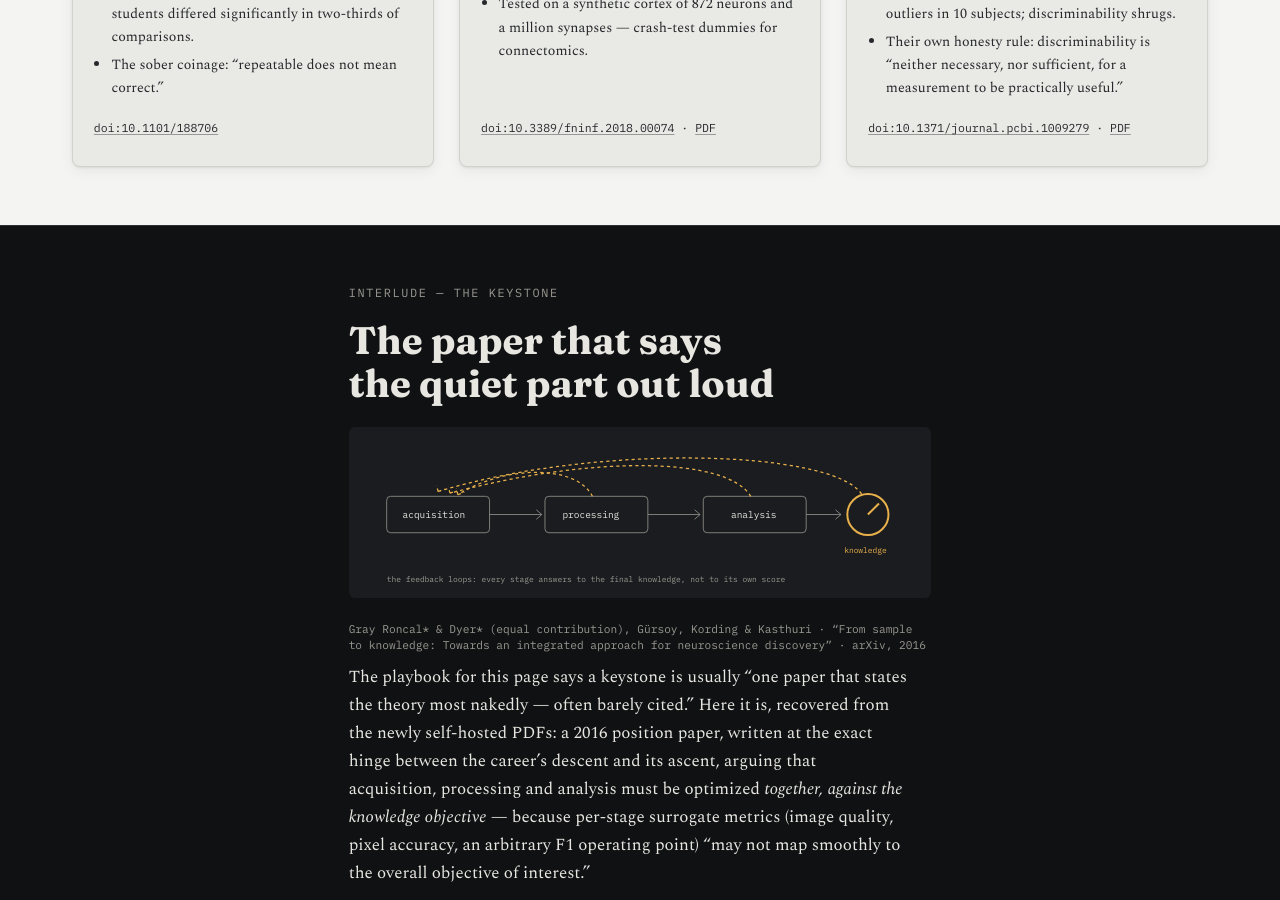
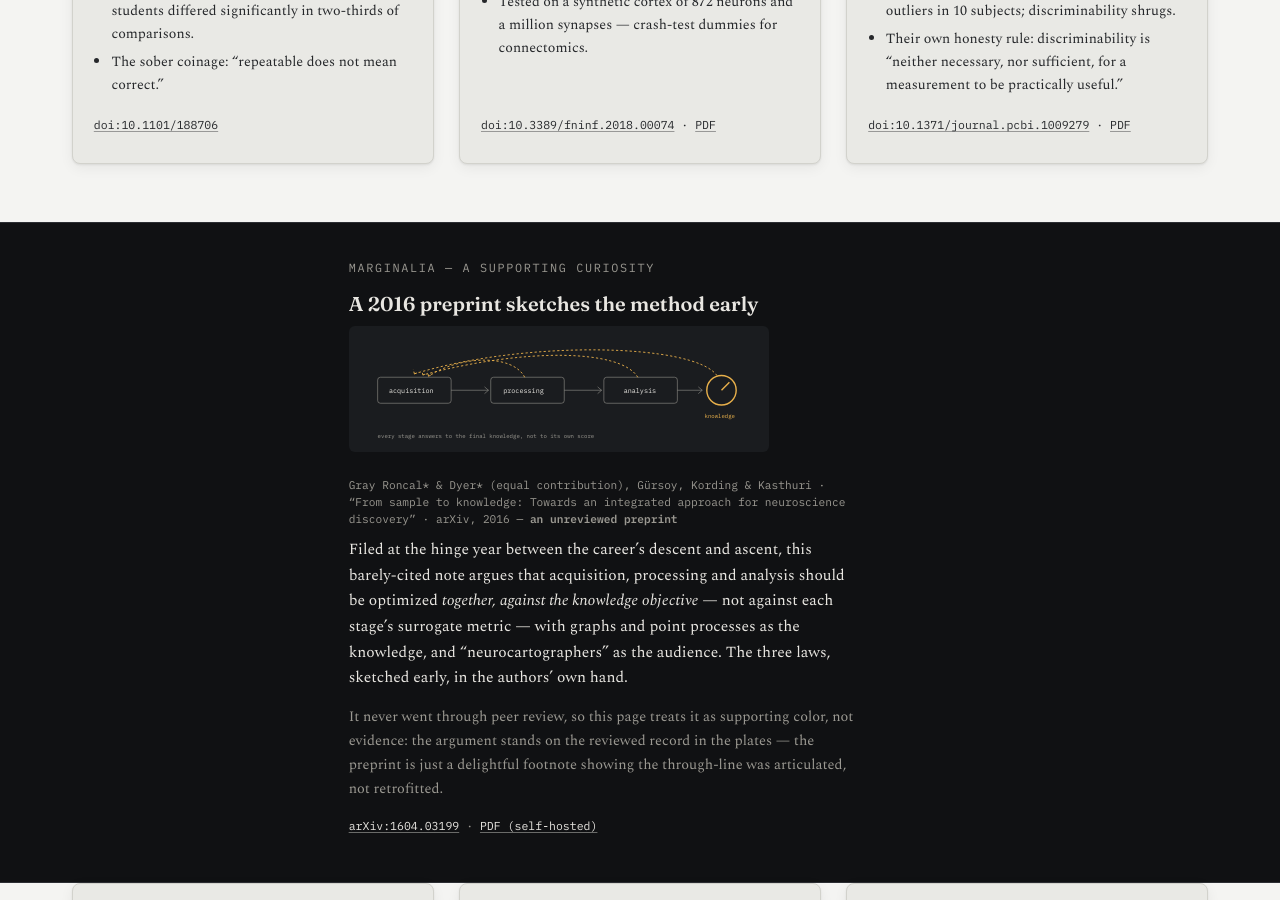
Before and after one commit to wrgr/me, a Jekyll site: the page unified-theory/index.html, which Jekyll copies as it is, in a window 1280 px wide and 900 px high, scrolled down 12472 px. Built offline with Jekyll 4.4.1, drawn with Linux system fonts in a browser that asks for light colours; some of the changed text lies outside the part shown.

Commit message:
Demote the 2016 preprint from keystone to supporting aside
'From sample to knowledge' is an unreviewed arXiv preprint, so it can't
carry the argument. The full-width keystone interlude becomes a compact
'Marginalia — a supporting curiosity' aside that labels it as an
unreviewed preprint, states plainly that the laws stand on the reviewed
record, and keeps it only as evidence the through-line was articulated,
not retrofitted. The theory section, Act II, and the graph node's
description are softened to match.

Co-Authored-By: Claude Fable 5 <noreply@anthropic.com>
Claude-Session: https://claude.ai/code/session_01YUbUZwySuWEbLynAFQj5fV

```diff
--- a/unified-theory/data/graph.json
+++ b/unified-theory/data/graph.json
@@ -397,7 +397,7 @@
    "doi": "10.48550/arXiv.1604.03199",
    "url": "https://arxiv.org/abs/1604.03199",
    "pdf": "https://will.grayroncal.com/assets/pdf/papers/GrayRoncal_2016f.pdf",
-   "plain": "The keystone: a barely-cited 2016 position paper that states the whole method — optimize the entire pipeline, acquisition to analysis, against the knowledge you actually want, not against each stage’s surrogate metric. Every later thread is this note, executed."
+   "plain": "A supporting curiosity — an unreviewed, barely-cited 2016 preprint that sketches the method early: optimize the entire pipeline, acquisition to analysis, against the knowledge you actually want, not each stage’s surrogate metric. Fun corroboration, not evidence."
   },
   {
    "id": "ocp",
--- a/unified-theory/index.html
+++ b/unified-theory/index.html
@@ -461,14 +461,14 @@ document.addEventListener('DOMContentLoaded', function () {
       graph, a scale ladder, and every paper retold in plain language.
     </p>
     <p style="font-size:.95rem; color:var(--faint);">
-      And there is a keystone. In 2016 — the exact hinge of the career — he and
-      Eva Dyer published a barely-cited arXiv note,
-      <a href="https://arxiv.org/abs/1604.03199">“From sample to knowledge”</a>
-      (<a href="https://will.grayroncal.com/assets/pdf/papers/GrayRoncal_2016f.pdf">PDF</a>),
-      that states the whole method in one place: optimize the entire pipeline
-      against the knowledge you actually want, never against each stage’s
-      surrogate metric. The keystone gets its own plate,
-      <a href="#pl-s2k">below</a>.
+      A fun supporting footnote, weighted accordingly: in 2016 — the hinge of
+      the career — he and Eva Dyer posted an unreviewed, barely-cited arXiv
+      preprint, <a href="https://arxiv.org/abs/1604.03199">“From sample to
+      knowledge”</a>, that sketches this very method: optimize the whole
+      pipeline against the knowledge you want, not each stage’s surrogate
+      metric. It is a preprint, so it anchors nothing here — the laws stand on
+      the reviewed record — but it is lovely evidence that the through-line was
+      articulated, not retrofitted. <a href="#pl-s2k">More below</a>.
     </p>
   </div>
 </section>
@@ -639,7 +639,7 @@ papers: [
     authors:'Gray Roncal* & Dyer* (equal), Gürsoy, Kording, Kasthuri', venue:'arXiv',
     doi:'10.48550/arXiv.1604.03199', url:'https://arxiv.org/abs/1604.03199',
     pdf:'https://will.grayroncal.com/assets/pdf/papers/GrayRoncal_2016f.pdf',
-    plain:'The keystone: a barely-cited 2016 position paper that states the whole method — optimize the entire pipeline, acquisition to analysis, against the knowledge you actually want, not against each stage’s surrogate metric. Every later thread is this note, executed.' },
+    plain:'A supporting curiosity — an unreviewed, barely-cited 2016 preprint that sketches the method early: optimize the entire pipeline, acquisition to analysis, against the knowledge you actually want, not each stage’s surrogate metric. Fun corroboration, not evidence.' },
 
   /* ---- archive: infrastructure that hands over the controls ---- */
   { id:'ocp', short:'Open Connectome', thread:'archive', scale:'circuit', year:2013, citations:66,
@@ -1347,14 +1347,13 @@ document.addEventListener('DOMContentLoaded', function () {
         the <a href="#pl-i2g">images-to-graphs</a> dissertation chains it all
         with zero humans and publishes its own unflattering score (F1 = 0.16),
         and <a href="#pl-santiago">SANTIAGO</a> attacks the one error mode —
-        spine necks — that the honest metric exposed. Then, at the hinge of the
-        whole career, he and Eva Dyer write the method down:
-        <a href="#pl-s2k">“From sample to knowledge”</a> (2016) — optimize the
-        entire pipeline against the knowledge objective, never against each
-        stage’s surrogate score. Almost nobody cited it. Everything after it is
-        that note, executed.
-      </p>
-      <p class="papers-line">Plates II–VII · the keystone interlude</p>
+        spine necks — that the honest metric exposed. (A fun aside from the
+        same year: an unreviewed arXiv preprint with Eva Dyer,
+        <a href="#pl-s2k">“From sample to knowledge,”</a> sketches exactly this
+        integrated-pipeline philosophy — a period document worth a smile, not a
+        landmark.)
+      </p>
+      <p class="papers-line">Plates II–VII · marginalia: the 2016 preprint</p>
     </div>
 
     <div class="act">
@@ -1866,12 +1865,13 @@ document.addEventListener('DOMContentLoaded', function () {
   </div>
 </section>
 
-<!-- ================= THE KEYSTONE (interlude between the galleries) ================= -->
-<section class="well" id="keystone" style="border-top:1px solid var(--line-well); border-bottom:1px solid var(--line-well);">
-  <div class="col" id="pl-s2k" style="padding-top:.6rem;">
-    <p class="eyebrow">Interlude — the keystone</p>
-    <h2 style="color:var(--ink-well); max-width:32ch;">The paper that says the quiet part out loud</h2>
-    <figure style="background:var(--well-2); border-radius:6px; margin:1.4rem 0; padding:.4rem;">
+<!-- ================= MARGINALIA: A SUPPORTING CURIOSITY (between the galleries) ================= -->
+<section class="well" id="keystone" style="border-top:1px solid var(--line-well); border-bottom:1px solid var(--line-well); padding:2.2rem 0;">
+  <div class="col" id="pl-s2k" style="padding-top:0;">
+    <p class="eyebrow">Marginalia — a supporting curiosity</p>
+    <h3 style="color:var(--ink-well); max-width:38ch;">A 2016 preprint sketches the method early</h3>
+    <div style="display:flex; flex-wrap:wrap; gap:1.6rem; align-items:flex-start;">
+      <figure style="background:var(--well-2); border-radius:6px; margin:0; padding:.4rem; flex:1 1 300px; max-width:420px;">
         <svg viewBox="0 0 720 200" role="img" style="display:block; width:100%; height:auto;"
           aria-label="Three pipeline stages — acquisition, processing, analysis — connected forward by arrows, with feedback loops arcing back from each stage and from a knowledge gauge at the end to every earlier stage.">
           <g fill="none" stroke="#9a9891">
@@ -1893,31 +1893,31 @@ document.addEventListener('DOMContentLoaded', function () {
             <path d="M500 80 C470 30 300 28 120 76 M120 76 l-2 -8 m2 8 l8 -3"/>
             <path d="M640 77 C600 20 300 14 105 74 M105 74 l-2 -8 m2 8 l8 -3"/>
           </g>
-        <text x="40" y="188" style="font-family:'IBM Plex Mono',ui-monospace,monospace; font-size:10px; fill:#9a9891;">the feedback loops: every stage answers to the final knowledge, not to its own score</text>
+          <text x="40" y="188" style="font-family:'IBM Plex Mono',ui-monospace,monospace; font-size:10px; fill:#9a9891;">every stage answers to the final knowledge, not to its own score</text>
         </svg>
       </figure>
-    <p class="pl-cite" style="color:var(--faint-well);">Gray Roncal* &amp; Dyer* (equal contribution), Gürsoy, Kording &amp; Kasthuri · “From sample to knowledge: Towards an integrated approach for neuroscience discovery” · arXiv, 2016</p>
-    <p style="color:var(--ink-well); max-width:66ch;">
-      The playbook for this page says a keystone is usually “one paper that
-      states the theory most nakedly — often barely cited.” Here it is,
-      recovered from the newly self-hosted PDFs: a 2016 position paper, written
-      at the exact hinge between the career’s descent and its ascent, arguing
-      that acquisition, processing and analysis must be optimized
-      <em>together, against the knowledge objective</em> — because per-stage
-      surrogate metrics (image quality, pixel accuracy, an arbitrary F1
-      operating point) “may not map smoothly to the overall objective of
-      interest.”
-    </p>
-    <ul class="pl-findings" style="color:var(--ink-well); max-width:66ch;">
-      <li>Law one is in it: graphs and spatial point processes named as the knowledge representations of neuroanatomy — for “neurocartographers,” the same coinage as his dissertation title.</li>
-      <li>Law two is in it: choose metrics from the knowledge you want, then feed them <em>backwards</em> through every stage — the argument NRI, BENCHMARK, the human-baseline framework, and eventually “Show Your Work” each re-make in a new domain.</li>
-      <li>Even the later scale of ambition is in it: a worked case study chaining X-ray microtomography into electron microscopy on the same sample — the exact multimodal design the standards papers formalized eight years later.</li>
-      <li>Replace “imaging pipeline” with “classroom” and the argument reads as the learning-engineering thesis: judge the system by demonstrated capability, not by each stage’s proxy score.</li>
-    </ul>
+      <div style="flex:1 1 340px; max-width:60ch;">
+        <p class="pl-cite" style="color:var(--faint-well);">Gray Roncal* &amp; Dyer* (equal contribution), Gürsoy, Kording &amp; Kasthuri · “From sample to knowledge: Towards an integrated approach for neuroscience discovery” · arXiv, 2016 — <strong>an unreviewed preprint</strong></p>
+        <p style="color:var(--ink-well); font-size:.97rem;">
+          Filed at the hinge year between the career’s descent and ascent, this
+          barely-cited note argues that acquisition, processing and analysis
+          should be optimized <em>together, against the knowledge objective</em>
+          — not against each stage’s surrogate metric — with graphs and point
+          processes as the knowledge, and “neurocartographers” as the audience.
+          The three laws, sketched early, in the authors’ own hand.
+        </p>
+        <p style="color:var(--faint-well); font-size:.9rem;">
+          It never went through peer review, so this page treats it as
+          supporting color, not evidence: the argument stands on the reviewed
+          record in the plates — the preprint is just a delightful footnote
+          showing the through-line was articulated, not retrofitted.
+        </p>
         <p class="pl-src" style="color:var(--faint-well);">
           <a href="https://arxiv.org/abs/1604.03199" style="color:var(--ink-well);">arXiv:1604.03199</a> ·
           <a href="https://will.grayroncal.com/assets/pdf/papers/GrayRoncal_2016f.pdf" style="color:var(--ink-well);">PDF (self-hosted)</a>
         </p>
+      </div>
+    </div>
   </div>
 </section>
 
--- a/unified-theory/parts/02-data.html
+++ b/unified-theory/parts/02-data.html
@@ -164,7 +164,7 @@ papers: [
     authors:'Gray Roncal* & Dyer* (equal), Gürsoy, Kording, Kasthuri', venue:'arXiv',
     doi:'10.48550/arXiv.1604.03199', url:'https://arxiv.org/abs/1604.03199',
     pdf:'https://will.grayroncal.com/assets/pdf/papers/GrayRoncal_2016f.pdf',
-    plain:'The keystone: a barely-cited 2016 position paper that states the whole method — optimize the entire pipeline, acquisition to analysis, against the knowledge you actually want, not against each stage’s surrogate metric. Every later thread is this note, executed.' },
+    plain:'A supporting curiosity — an unreviewed, barely-cited 2016 preprint that sketches the method early: optimize the entire pipeline, acquisition to analysis, against the knowledge you actually want, not each stage’s surrogate metric. Fun corroboration, not evidence.' },
 
   /* ---- archive: infrastructure that hands over the controls ---- */
   { id:'ocp', short:'Open Connectome', thread:'archive', scale:'circuit', year:2013, citations:66,
```
Also changed, not shown: unified-theory/README.md (+1 -1 lines), unified-theory/parts/01c-theory.html (+8 -8 lines), unified-theory/parts/04-story.html (+6 -7 lines), unified-theory/parts/05b-keystone.html (+25 -24 lines). Lines whose indentation alone changed are shown as unchanged.
